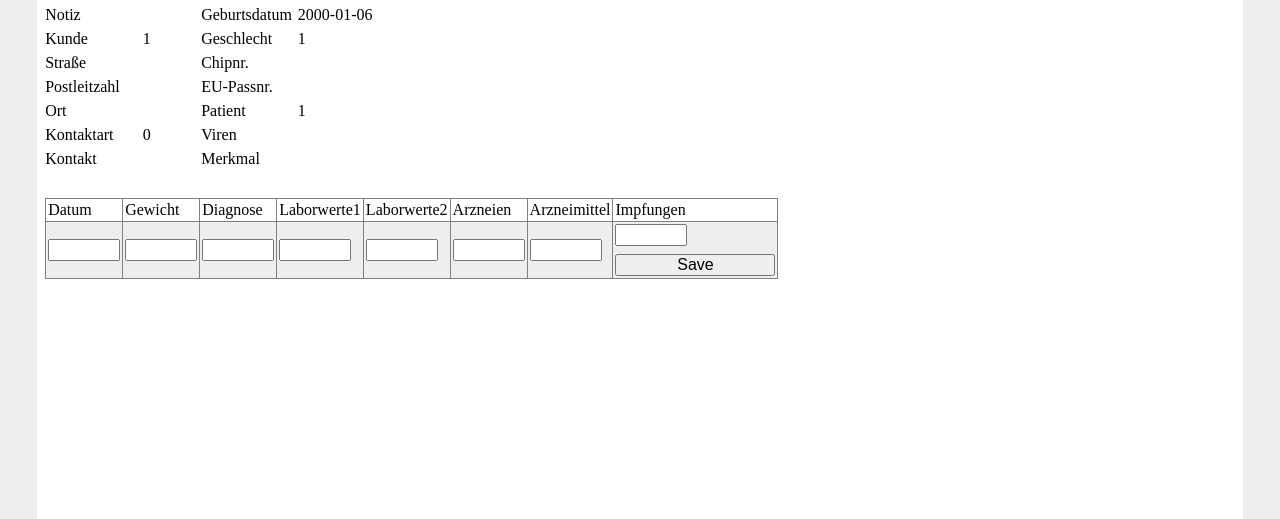
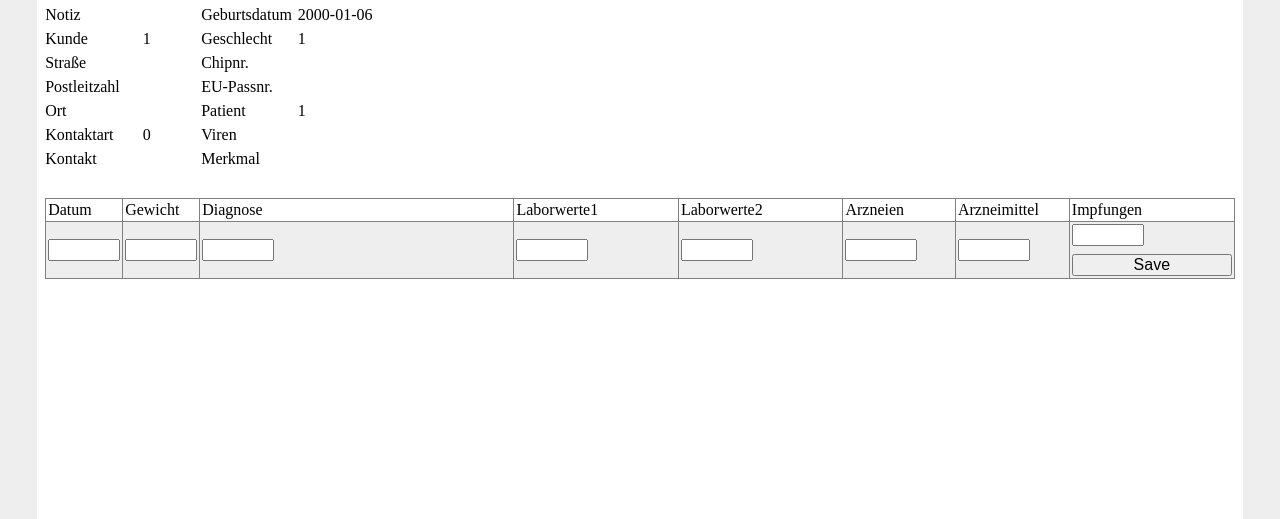
Before and after one commit to richardtraindl/fordi, a Flask app: page /1/karteikarte in a window 1280 px wide. Shown: the part 209-728 px from the top of the page. Run offline with Flask 2, Linux system fonts and the light colour scheme; a user stored in the database is signed in; data comes from the database, SQL or seed files in the repository; data that the repository does not hold is empty; some libraries are stand-ins or nearby versions.

Commit message:
Update karteikarte.html

```diff
--- a/ordi/templates/ordi/karteikarte.html
+++ b/ordi/templates/ordi/karteikarte.html
@@ -83,6 +83,16 @@
     <div class="huge-gap"></div>
 
     <table class="liste">
+        <colgroup>
+			      <col width="5%">
+			      <col width="5%">
+			      <col width="30%">
+			      <col width="15%">
+			      <col width="15%">
+			      <col width="10%">
+			      <col width="10%">
+			      <col width="10%">
+		    </colgroup>
         <tr>
             <th>Datum</th>
             <th>Gewicht</th>
```
